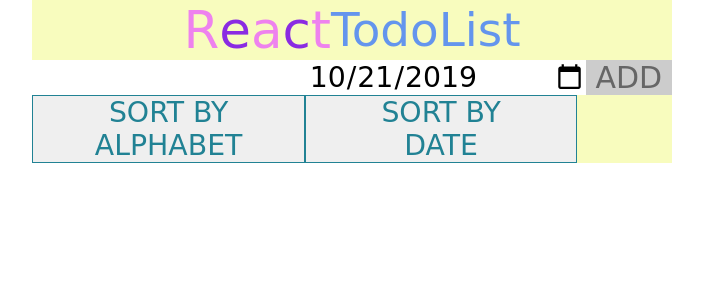
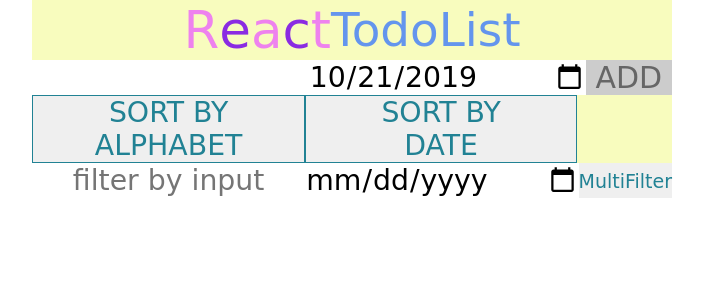
Before and after one commit to skilful522/React-to-do-app, a React (Create React App) app: page / in a window 1280 px wide. Shown: the top 300 px of the page, without its empty margins (288-991 px from the left). Built offline with nearby package versions, Linux system fonts and the light colour scheme.

Commit message:
filter by input, date  and mulifilter

```diff
--- a/src/App.css
+++ b/src/App.css
@@ -21,3 +21,8 @@ button {
   display: flex;
   justify-content: space-between;
 }
+
+#filtersContainer {
+  display: flex;
+  justify-content: space-between;
+}
--- a/src/App.js
+++ b/src/App.js
@@ -4,36 +4,74 @@ import { Header } from "./components/Header/Header";
 import { ToDoList } from "./components/ToDoList/ToDoList";
 import { NewToDoItem } from "./components/NewToDoItem/NewToDoItem";
 import { Sorter } from "./components/Sorter/Sorter";
+import { Filter } from "./components/Filter/Filter";
+import { MultiFilter } from "./components/MultiFilter/MultiFilter";
 import "./App.css";
 
 function App() {
-  const [oldValue, setValue] = useState([]);
+  const [toDoItems, setValue] = useState([]);
+  const [inputFilterValue, setInputFilterValue] = useState("");
+  const [dateFilterValue, setDateFilterValue] = useState("");
+  const [filteredList, setFilteredList] = useState(toDoItems);
   const handleAddNewToDoItem = newToDoItem =>
-    setValue(oldValue => [newToDoItem, ...oldValue]);
+    setValue(toDoItems => [newToDoItem, ...toDoItems]);
+  const handleSorting = sortedToDoItems => {
+    setValue([...sortedToDoItems]);
+  };
+  const handleFiltering = filteredToDoItems => {
+    setFilteredList([...filteredToDoItems]);
+  };
 
-  const handleSorting = sortedToDoItems => {
-      setValue([...sortedToDoItems]);
-  };
+  const getFilterTextValue = textValue => setInputFilterValue(textValue);
+  const getFilterDateValue = dateValue => setDateFilterValue(dateValue);
 
   return (
     <div id="mainContainer">
       <Header />
-      <ToDoList toDoItems={oldValue} />
+      <ToDoList toDoItems={toDoItems} />
       <NewToDoItem onAddNewToDoItem={handleAddNewToDoItem} />
       <div id="sortButtonsContainer">
         <Sorter
           value={"sort by alphabet"}
           id="sortAlphabet"
-          toDoItems={oldValue}
+          toDoItems={toDoItems}
           onSorting={handleSorting}
           name={"alphabetSorter"}
         />
         <Sorter
           value={"sort by date"}
           id="sortDate"
-          toDoItems={oldValue}
+          toDoItems={toDoItems}
           onSorting={handleSorting}
           name={"dateSorter"}
+        />
+      </div>
+      <div id="filtersContainer">
+        <Filter
+          id="filterInput"
+          placeholder="filter by input"
+          name="inputValue"
+          type="text"
+          toDoItems={toDoItems}
+          onFiltering={handleFiltering}
+          onChangeText={getFilterTextValue}
+        />
+        <Filter
+          id="filterDate"
+          name="dateValue"
+          type="date"
+          toDoItems={toDoItems}
+          onFiltering={handleFiltering}
+          onChangeDate={getFilterDateValue}
+        />
+        <MultiFilter
+          id="multiFilter"
+          name="multiFilter"
+          toDoItems={toDoItems}
+          onFiltering={handleFiltering}
+          value="MultiFilter"
+          inputFilterValue={inputFilterValue}
+          dateFilterValue={dateFilterValue}
         />
       </div>
     </div>
--- /dev/null
+++ b/src/components/Filter/Filter.js
@@ -0,0 +1,45 @@
+import React from "react";
+import style from "./Filter.module.css";
+
+function Filter(props) {
+  let filteredToDoItems = [];
+  const filterHandler = event => {
+    if (event.keyCode === 13) {
+      const inputType = event.target.name;
+
+      if (event.target.value || event.target.value === "") {
+        filteredToDoItems = props.toDoItems.filter(toDoItem => {
+          if (toDoItem[inputType].indexOf(event.target.value) >= 0) {
+            return (toDoItem.isFiltered = true);
+          } else if (event.target.value === "") {
+            return (toDoItem.isFiltered = true);
+          } else {
+            return (toDoItem.isFiltered = false);
+          }
+        });
+      }
+      props.onFiltering(filteredToDoItems);
+    }
+  };
+
+  const getValueHandler = event => {
+    if (event.target.type === "text") {
+      props.onChangeText(event.target.value);
+    } else if (event.target.type === "date") {
+      props.onChangeDate(event.target.value);
+    }
+  };
+
+  return (
+    <input
+      id={style[props.id]}
+      placeholder={props.placeholder}
+      name={props.name}
+      type={props.type}
+      onKeyDown={filterHandler}
+      onChange={getValueHandler}
+    />
+  );
+}
+
+export { Filter };
--- /dev/null
+++ b/src/components/Filter/Filter.module.css
@@ -0,0 +1,16 @@
+#filterInput,
+#filterDate {
+  color: black;
+}
+
+::placeholder {
+  text-align: center;
+}
+
+#multiFilter {
+  font-size: 19px;
+  cursor: pointer;
+  color: #218294;
+  border: none;
+  position: relative;
+}
--- /dev/null
+++ b/src/components/MultiFilter/MultiFilter.js
@@ -0,0 +1,36 @@
+import React from "react";
+import style from "./MultiFilter.module.css";
+
+const MultiFilter = props => {
+  const multiFilterHandler = () => {
+    const textFilterValue = props.inputFilterValue;
+    const dateFilterValue = props.dateFilterValue;
+    let multiFilteredList = [];
+
+    if (textFilterValue !== "" && dateFilterValue !== "") {
+      multiFilteredList = props.toDoItems.filter(toDoItem => {
+        if (
+          toDoItem.inputValue === textFilterValue &&
+          toDoItem.dateValue === dateFilterValue
+        ) {
+          return (toDoItem.isFiltered = true);
+        } else {
+          return (toDoItem.isFiltered = false);
+        }
+      });
+      props.onFiltering(multiFilteredList);
+    } else {
+      multiFilteredList = props.toDoItems.filter(toDoItems => {
+        return (toDoItems.isFiltered = true);
+      });
+      props.onFiltering(multiFilteredList);
+    }
+  };
+  return (
+    <button id={style[props.id]} onClick={multiFilterHandler}>
+      {props.value}
+    </button>
+  );
+};
+
+export { MultiFilter };
--- /dev/null
+++ b/src/components/MultiFilter/MultiFilter.module.css
@@ -0,0 +1,7 @@
+#multiFilter {
+    font-size: 19px;
+    cursor: pointer;
+    color: #218294;
+    border: none;
+    position: relative;
+}
--- a/src/components/NewToDoItem/NewToDoItem.js
+++ b/src/components/NewToDoItem/NewToDoItem.js
@@ -10,7 +10,10 @@ class NewToDoItem extends React.Component {
     inputValue: "",
     dateValue: moment().format("YYYY-MM-DD"),
     id: "",
-    key: ""
+    key: "",
+    className: 'ToDoItem_task-date-container__36cuE',
+    isFiltered: true,
+    isChecked: false
   };
 
   getInputValue = event => {
@@ -26,9 +29,25 @@ class NewToDoItem extends React.Component {
   };
 
   addButtonHandler = () => {
-    const { inputValue, dateValue, id, key } = this.state;
+    const {
+      inputValue,
+      dateValue,
+      id,
+      key,
+      className,
+      isFiltered,
+      isChecked,
+    } = this.state;
 
-    this.props.onAddNewToDoItem({ inputValue, dateValue, id, key });
+    this.props.onAddNewToDoItem({
+      inputValue,
+      dateValue,
+      id,
+      key,
+      className,
+      isFiltered,
+      isChecked
+    });
     this.onReset();
   };
   render() {
--- a/src/components/ToDoItem/ToDoItem.js
+++ b/src/components/ToDoItem/ToDoItem.js
@@ -3,12 +3,22 @@ import style from "./ToDoItem.module.css";
 
 class ToDoItem extends React.Component {
   state = {
-    isChecked: false,
     isRemove: false
   };
 
   checkItem = () => {
-    this.setState({ isChecked: true });
+    const toDoItems = this.props.toDoItems;
+
+    toDoItems.forEach(item => {
+      if (item.id === this.props.id) {
+        item.isChecked = true;
+        item.className =
+          style["task-date-container"] +
+          " " +
+          style["task-date-container-cross"];
+      }
+    });
+    this.props.update({ toDoItems });
   };
 
   removeItem = () => {
@@ -20,27 +30,14 @@ class ToDoItem extends React.Component {
         toDoItems.splice(toDoItems.indexOf(item), 1);
       }
     });
-    this.setState({ toDoItems: toDoItems });
     this.props.update({ toDoItems });
-  };
-
-  getTaskDateContainer = () => {
-    const { isChecked } = this.state;
-    const taskDateContainer = style["task-date-container"];
-    const taskDateContainerCross = style["task-date-container-cross"];
-
-    if (isChecked) {
-      return taskDateContainer + " " + taskDateContainerCross;
-    }
-    return taskDateContainer;
   };
 
   render() {
     const { text, date } = this.props;
-
     return (
       <div className={style["toDoItem"]}>
-        <div className={this.getTaskDateContainer()}>
+        <div className={this.props.className}>
           <div className={style["toDoText"]}>{text}</div>
           <div className={style["toDoDate"]}>{date}</div>
         </div>
--- a/src/components/ToDoList/ToDoList.js
+++ b/src/components/ToDoList/ToDoList.js
@@ -5,18 +5,24 @@ import { ToDoItem } from "../ToDoItem/ToDoItem";
 function ToDoList(props) {
   const [oldValue, setValue] = useState(props.toDoItems);
   const updateToDoList = newToDoList => {
-    setValue([newToDoList]);
+    console.log(newToDoList);
+    return setValue([newToDoList]);
   };
 
   return (
     <div id="toDoList">
-      {props.toDoItems.map(item => (
+      {props.toDoItems
+        .filter(item => item.isFiltered === true)
+        .map(item => (
           <ToDoItem
             toDoItems={props.toDoItems}
             text={item.inputValue}
             date={item.dateValue}
             key={item.key}
             id={item.id}
+            className={item.className}
+            isFiltered={item.isFiltered}
+            isChecked={item.isChecked}
             update={updateToDoList}
           />
         ))}
```
Lines whose indentation alone changed are shown as unchanged.
